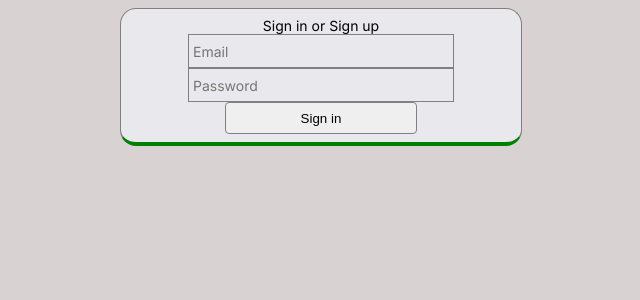
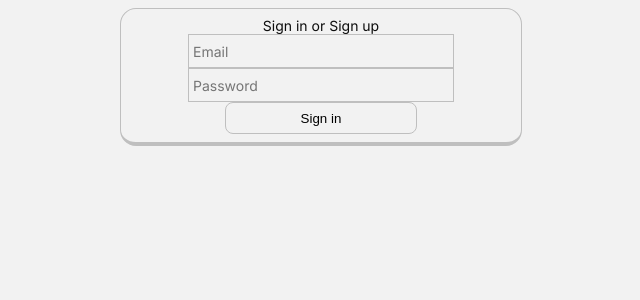
Before and after one commit to srutherhub/Plant-Tracker, a React (Vite) app: page /auth in a window 1280 px wide. Shown: the top 300 px of the page, without its empty margins (319-959 px from the left). Built offline with nearby package versions, Linux system fonts and the light colour scheme; no server answers.

Commit message:
update theming colors

```diff
--- a/src/App.css
+++ b/src/App.css
@@ -4,6 +4,7 @@
 html {
   background-color: var(--base-bg);
   font-family: "Inter", serif;
+  color: var(--primary-font)
 }
 
 h3 {
@@ -16,6 +17,10 @@ h4 {
   margin: 0;
 }
 
+button {
+  background-color: var(--base-bg);
+}
+
 button:hover {
   background-color: var(--secondary-bg);
 }
--- a/src/App.tsx
+++ b/src/App.tsx
@@ -1,23 +1,23 @@
-import './App.css'
-import { useState, useEffect, createContext } from 'react'
-import { Logout } from './authentication/Logout'
-import { usePlants } from './db/plants/usePlants'
-import { PlantsCardGrid } from './db/plants/PlantsCardGrid'
-import { useNavigate } from 'react-router'
-import { Plant } from './models/plant'
+import "./App.css";
+import { useState, useEffect, createContext } from "react";
+import { Logout } from "./authentication/Logout";
+import { usePlants } from "./db/plants/usePlants";
+import { PlantsCardGrid } from "./db/plants/PlantsCardGrid";
+import { useNavigate } from "react-router";
+import { Plant } from "./models/plant";
 
 interface IAppData {
-  plantsData: Plant[] | undefined
-  setPlantsData: React.Dispatch<React.SetStateAction<Plant[] | undefined>>
+  plantsData: Plant[] | undefined;
+  setPlantsData: React.Dispatch<React.SetStateAction<Plant[] | undefined>>;
 }
-export const AppDataContext = createContext<IAppData | undefined>(undefined)
+export const AppDataContext = createContext<IAppData | undefined>(undefined);
 
 function App() {
-  const [isLoggedIn, setIsLoggedIn] = useState(false)
-  const [plantsData, setPlantsData] = useState<Plant[] | undefined>()
+  const [isLoggedIn, setIsLoggedIn] = useState(false);
+  const [plantsData, setPlantsData] = useState<Plant[] | undefined>();
 
   const { data, plants } = usePlants();
-  const redirect = useNavigate()
+  const redirect = useNavigate();
 
   /*Redirect to login page if not logged in*/
   useEffect(() => {
@@ -25,28 +25,36 @@ function App() {
     if (!token) {
       redirect("/auth");
     } else {
-      setIsLoggedIn(!!token)
+      setIsLoggedIn(!!token);
     }
   }, [redirect]);
 
   /*Load page data if logged in*/
   useEffect(() => {
     if (isLoggedIn) {
-      plants()
+      plants();
     }
-  }, [plants, isLoggedIn])
+  }, [plants, isLoggedIn]);
 
   /*Add loaded data to AppDataContext state variable*/
-  useEffect(() => { setPlantsData(data) }, [data])
+  useEffect(() => {
+    setPlantsData(data);
+  }, [data]);
 
   return (
     <div>
-      <Logout />
       <AppDataContext.Provider value={{ plantsData, setPlantsData }}>
-        <PlantsCardGrid />
+        <div
+          style={{
+            padding: "0 clamp(0.5rem, 8%, 8rem)",
+          }}
+        >
+          <Logout />
+          <PlantsCardGrid />
+        </div>
       </AppDataContext.Provider>
-    </div >
-  )
+    </div>
+  );
 }
 
-export default App
+export default App;
--- a/src/db/plants/PlantsCardGrid.tsx
+++ b/src/db/plants/PlantsCardGrid.tsx
@@ -8,23 +8,32 @@ export function PlantsCardGrid() {
   const { plantsData, setPlantsData } = context;
 
   const onDelete = (id: string) => {
-    const updatedPlants = plantsData.filter((prev) => prev.id !== id)
-    setPlantsData(updatedPlants)
-  }
+    const updatedPlants = plantsData.filter((prev) => prev.id !== id);
+    setPlantsData(updatedPlants);
+  };
 
   const onUpdate = (id: string, input: Plant) => {
     const plantsDataCopy = plantsData.map((plant) => {
-      if (plant.id === id) { return { ...plantsData, ...input } } else { return plant }
-    })
-    console.log(plantsDataCopy)
-    setPlantsData(plantsDataCopy)
+      if (plant.id === id) {
+        return { ...plantsData, ...input };
+      } else {
+        return plant;
       }
+    });
+    console.log(plantsDataCopy);
+    setPlantsData(plantsDataCopy);
+  };
 
   const plantsMap = plantsData?.map((item, index) => {
-    return <PlantCard key={index} data={item} onDelete={onDelete} onUpdate={onUpdate} />;
+    return (
+      <PlantCard
+        key={index}
+        data={item}
+        onDelete={onDelete}
+        onUpdate={onUpdate}
+      />
+    );
   });
-
-
 
   return (
       <div
--- a/src/lib/Box.tsx
+++ b/src/lib/Box.tsx
@@ -8,12 +8,12 @@ export function Box({ children, ...props }) {
         display: props.display || "flex",
         alignItems: props.alignItems || "",
         flexDirection: props.flexDirection || "column",
-        border: props.border || "1px solid gray",
-        borderBottom: props.borderBottom || "4px solid var(--primary)",
+        border: props.border || "1px solid var(--border)",
+        borderBottom: props.borderBottom || "4px solid var(--border)",
         padding: props.padding || "0.5rem",
         width: props.width || "",
         height: props.height || "",
-        backgroundColor: props.backgroundColor || "var(--primary-bg)",
+        backgroundColor: props.backgroundColor || "var(--base-bg)",
         borderRadius: "var(--primary-border-rad)"
       }}
     >
--- a/src/lib/Button.tsx
+++ b/src/lib/Button.tsx
@@ -5,7 +5,7 @@ export function Button({ ...props }) {
       border: "1px solid var(--border)",
       width: "12rem",
       height: "2rem",
-      borderRadius: "0.25rem"
+      borderRadius: "0.5rem"
     }}
   >{props.name}</button></div>
 }
--- a/src/theme.css
+++ b/src/theme.css
@@ -1,11 +1,13 @@
 :root {
   /*Colors*/
-  --base-bg: rgb(216, 210, 210);
-  --primary-bg: rgb(233, 233, 237);
+  --base-bg: #F2F2F2;
+  --primary-bg: #8C8C8C;
   --secondary-bg: #d0d0d7;
-  --primary: green;
-  --primary-lt: rgb(175, 202, 175);
-  --border: gray;
+  --primary: #8C8C8C;
+  --primary-lt: #404040;
+  --border: #BFBFBF;
+  --primary-font:#0D0D0D;
+  --secondary-font:#404040;
 
   /*UI Elements*/
   --primary-border-rad: 1rem;
```
Lines whose indentation alone changed are shown as unchanged.
